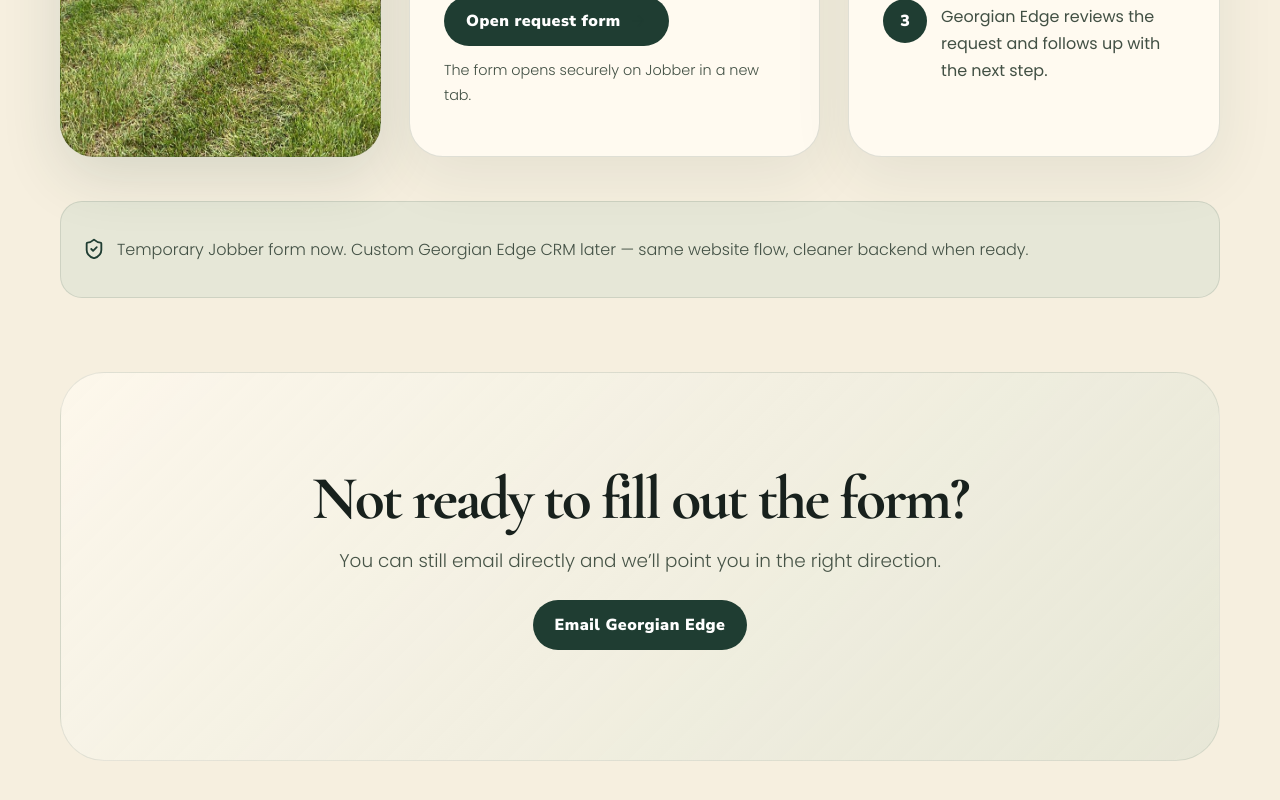
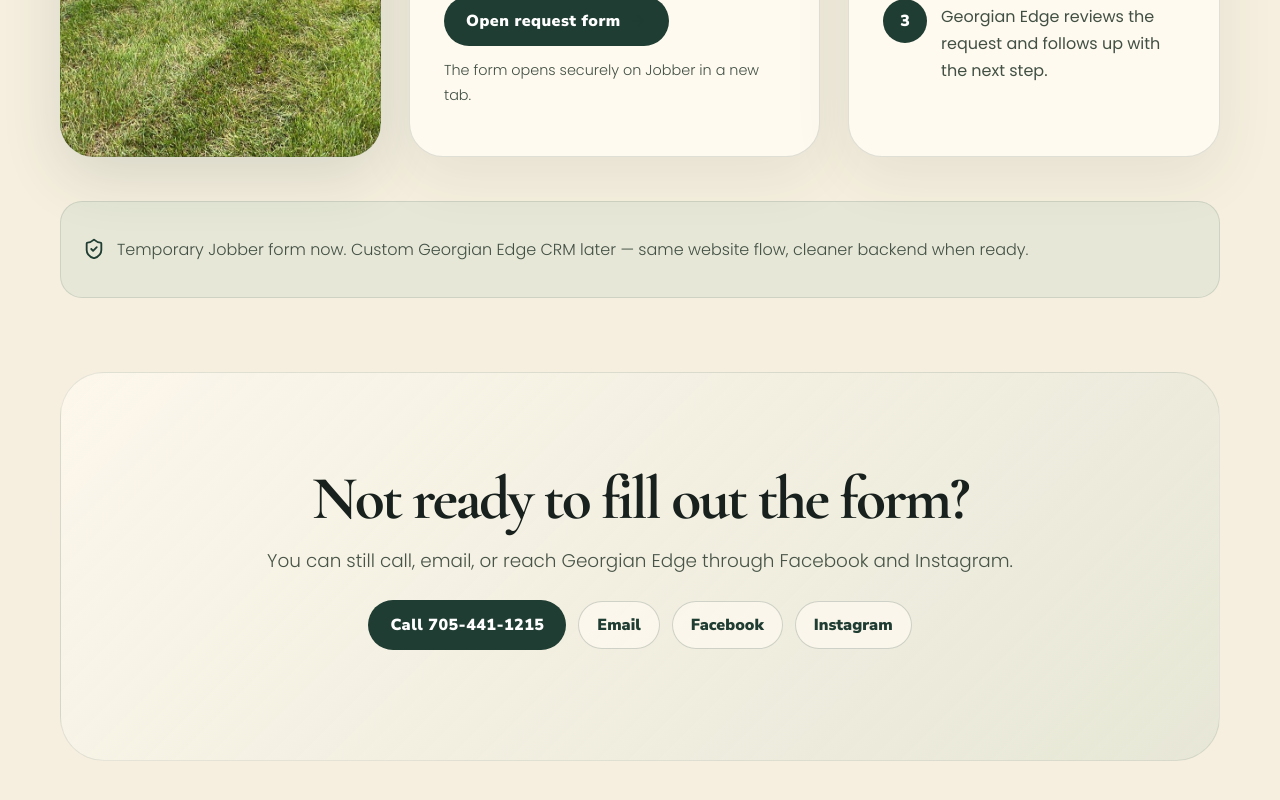
Before and after one commit to Georgian-Edge-Inc/georgian-edge-website, a Next.js app: page /request-work in a window 1280 px wide. Shown: the part 1068-1868 px from the top of the page. Built offline with nearby package versions, Linux system fonts and the light colour scheme.

Commit message:
Add phone and social links

```diff
--- a/app/components/SiteNav.tsx
+++ b/app/components/SiteNav.tsx
@@ -12,6 +12,7 @@ export default function SiteNav({ light = false }: { light?: boolean }) {
         <Link href="/about">About</Link>
         <Link href="/gallery">Gallery</Link>
         <Link href="/request-work">Request Work</Link>
+        <a href="tel:+17054411215">705-441-1215</a>
         <Link href="/#contact">Contact</Link>
       </div>
     </nav>
--- a/app/request-work/page.tsx
+++ b/app/request-work/page.tsx
@@ -32,6 +32,10 @@ export const metadata: Metadata = {
 };
 
 const jobberRequestUrl = 'https://clienthub.getjobber.com/hubs/4dddfa75-84ac-4cd0-b8af-250b1a49d53c/public/requests/304805/new';
+const phoneDisplay = '705-441-1215';
+const phoneHref = 'tel:+17054411215';
+const facebookUrl = 'https://www.facebook.com/GeorgianEdgeLandscaping/';
+const instagramUrl = 'https://www.instagram.com/georgianedgeinc/';
 
 const requestWorkSchema = {
   '@context': 'https://schema.org',
@@ -105,8 +109,13 @@ export default function RequestWorkPage() {
 
       <section className="cta wrap">
         <h2 className="serif">Not ready to fill out the form?</h2>
-        <p>You can still email directly and we’ll point you in the right direction.</p>
-        <Link className="btn primary" href="mailto:georgianedgeinc@gmail.com">Email Georgian Edge</Link>
+        <p>You can still call, email, or reach Georgian Edge through Facebook and Instagram.</p>
+        <div className="contactActions">
+          <a className="btn primary" href={phoneHref}>Call {phoneDisplay}</a>
+          <Link className="contactLink" href="mailto:georgianedgeinc@gmail.com">Email</Link>
+          <a className="contactLink" href={facebookUrl} target="_blank" rel="noopener noreferrer">Facebook</a>
+          <a className="contactLink" href={instagramUrl} target="_blank" rel="noopener noreferrer">Instagram</a>
+        </div>
       </section>
     </main>
   );
```
Also changed, not shown: app/page.tsx (+15 -1 lines), app/globals.css, public/llms.txt.
